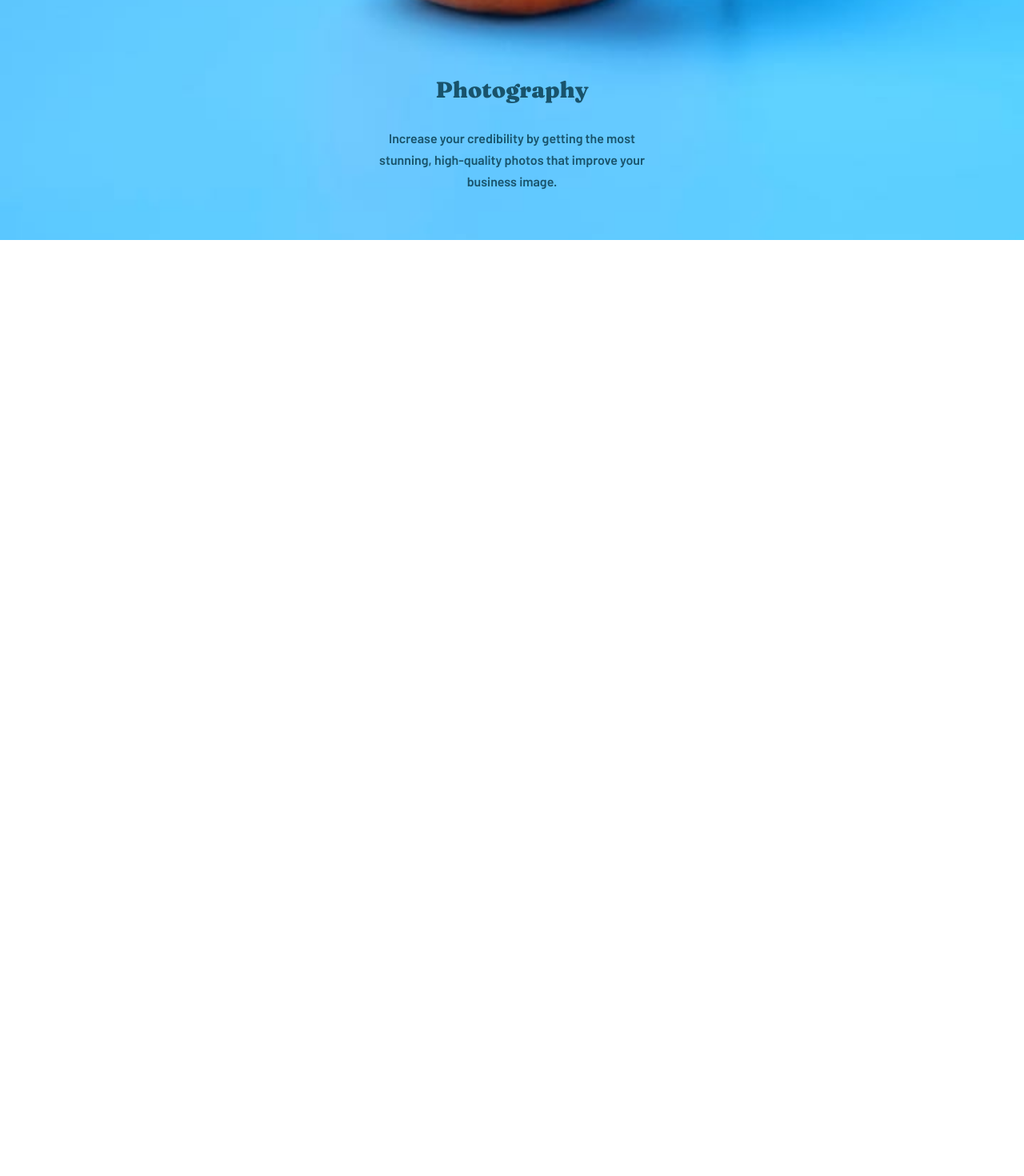
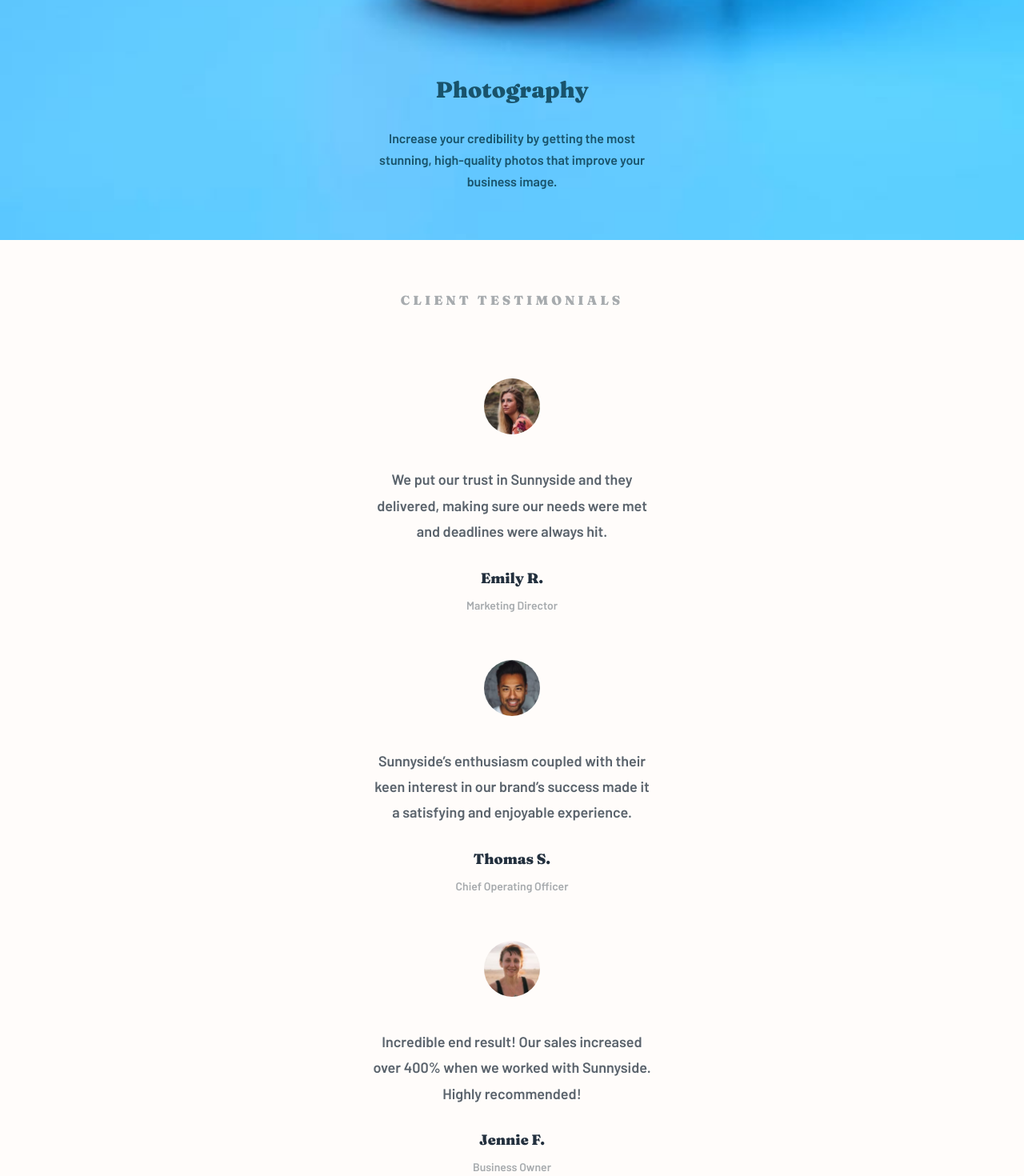
Before and after one commit to BurnettMiao/Sunnyside-Landing-Page_Practice, a plain HTML site: page index.html in a window 1280 px wide. Shown: the part 4274-5744 px from the top of the page at 80% size. Before the commit the page ends 4574 px from the top, so only its background shows below. Drawn offline with nearby package versions, Linux system fonts and the light colour scheme.

Commit message:
testimonials section finish

```diff
--- a/index.html
+++ b/index.html
@@ -214,6 +214,64 @@
             </div>
           </div>
         </section>
+
+        <!-- testimonials -->
+        <section class="testimonials">
+          <h2 class="testimonials-h2">Client testimonials</h2>
+
+          <div class="testimonials-grid">
+            <div class="testimonials-client">
+              <div class="client-img-box">
+                <img
+                  src="./images/image-emily.jpg"
+                  alt="client emily image"
+                  class="client-img"
+                  loading="lazy"
+                />
+              </div>
+              <p class="client-text">
+                We put our trust in Sunnyside and they delivered, making sure
+                our needs were met and deadlines were always hit.
+              </p>
+              <h4 class="client-name">Emily R.</h4>
+              <p class="client-title">Marketing Director</p>
+            </div>
+
+            <div class="testimonials-client">
+              <div class="client-img-box">
+                <img
+                  src="./images/image-thomas.jpg"
+                  alt="client thomas image"
+                  class="client-img"
+                  loading="lazy"
+                />
+              </div>
+              <p class="client-text">
+                Sunnyside’s enthusiasm coupled with their keen interest in our
+                brand’s success made it a satisfying and enjoyable experience.
+              </p>
+              <h4 class="client-name">Thomas S.</h4>
+              <p class="client-title">Chief Operating Officer</p>
+            </div>
+
+            <div class="testimonials-client">
+              <div class="client-img-box">
+                <img
+                  src="./images/image-jennie.jpg"
+                  alt="client jennie image"
+                  class="client-img"
+                  loading="lazy"
+                />
+              </div>
+              <p class="client-text">
+                Incredible end result! Our sales increased over 400% when we
+                worked with Sunnyside. Highly recommended!
+              </p>
+              <h4 class="client-name">Jennie F.</h4>
+              <p class="client-title">Business Owner</p>
+            </div>
+          </div>
+        </section>
       </main>
     </div>
 
--- a/style.css
+++ b/style.css
@@ -329,3 +329,60 @@ header {
 .service-p.blue {
   color: var(--dark-blue);
 }
+
+/* testimonials section */
+.testimonials {
+  padding: 65px 25px;
+}
+
+.testimonials-h2 {
+  color: var(--grayish-blue);
+  font-size: 16px;
+  text-transform: uppercase;
+  text-align: center;
+  letter-spacing: 4px;
+  margin-bottom: 88px;
+}
+
+.testimonials-grid {
+  display: grid;
+  grid-template-columns: 1fr;
+  gap: 60px;
+}
+
+.testimonials-client {
+  text-align: center;
+}
+
+.client-img-box {
+  width: 70px;
+  height: 70px;
+  border-radius: 50%;
+  margin: auto;
+  margin-bottom: 40px;
+  overflow: hidden;
+}
+
+.client-img {
+  width: 100%;
+  height: 100%;
+  object-fit: cover;
+}
+
+.client-text {
+  max-width: 350px;
+  color: var(--very-dark-grayish-blue);
+  line-height: 1.8;
+  margin: auto;
+  margin-bottom: 30px;
+}
+
+.client-name {
+  color: var(--very-dark-desaturated-blue);
+  margin-bottom: 14px;
+}
+
+.client-title {
+  font-size: 14px;
+  color: var(--grayish-blue);
+}
```
